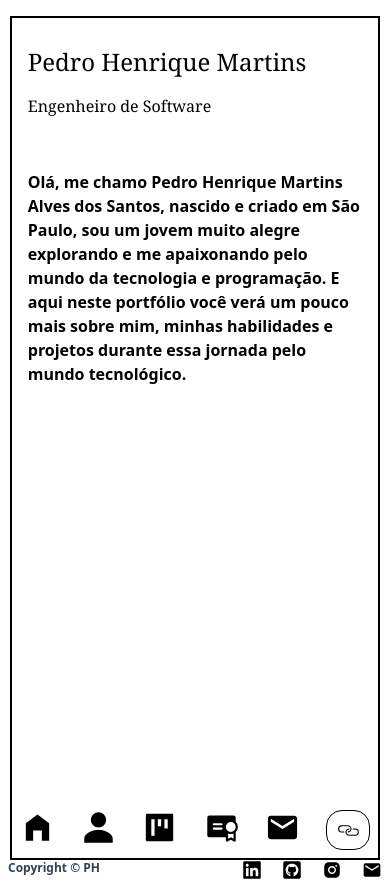
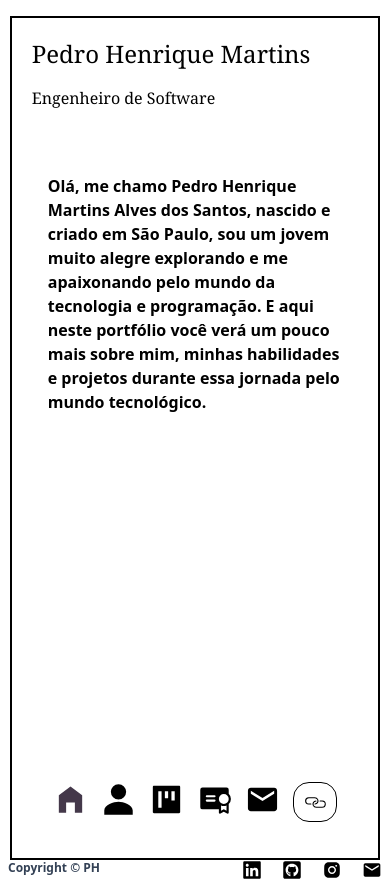
Before and after one commit to pedrohmartinsa/portfolioo, a React (Vite) app in the folder portfolio/: page / in a window 390 px wide. Built offline with nearby package versions, Linux system fonts and the light colour scheme.

Commit message:
arrumando o css mobile e desktop

```diff
--- a/portfolio/src/App.jsx
+++ b/portfolio/src/App.jsx
@@ -11,15 +11,15 @@ function App() {
 
   return (
     <>
-      <div className='text-primary bg-secondary'>
-          <div className="flex flex-col items-center justify-center pt-4 h-full">
-            <div className="flex flex-col justify-between border-primary border-2 w-[95vw] h-screen pt-3">
+      <div className='text-primary bg-secondary h-full'>
+          <div className="flex flex-col items-center justify-center pt-4">
+            <div className="flex flex-col justify-between border-primary border-2 w-[95vw] h-screen p-5">
               <Header/>
-              <div className="flex flex-col md:grid md:grid-cols-3 md:grid-rows-2 justify-between h-[85%]">
-                <div className="h-[90%] w-auto overflow-auto md:col-start-2 md:col-end-4">
+              <div className="flex flex-col justify-between gap-4 items-center md:grid md:grid-cols-[100px_auto_auto] md:grid-rows-2 h-[85%]">
+                <div className="h-[80%] w-[100%] overflow-auto md:col-start-2 md:col-end-4 md:row-start-1 md:row-end-3">
                   <Outlet/>
                 </div>
-                <div className="md:col-start-1 md:row-start-1">
+                <div className="mb-2 md:col-start-1 md:row-start-1">
                   <Nav/>
                 </div>
               </div>
--- a/portfolio/src/Components/Header.jsx
+++ b/portfolio/src/Components/Header.jsx
@@ -1,7 +1,7 @@
 export default function Header() {
     return(
         <>
-            <div className="flex flex-col gap-4 p-4">
+            <div className="flex flex-col gap-4">
                 <h1 className="text-2xl md:text-[50px] font-serif">Pedro Henrique Martins</h1>
                 <h2 className="text-x md:text-[30px] font-serif">Engenheiro de Software</h2>
             </div>
--- a/portfolio/src/Components/Nav.jsx
+++ b/portfolio/src/Components/Nav.jsx
@@ -11,7 +11,7 @@ export default function Nav() {
 
     return(
         <>
-            <div className="flex justify-between w-auto p-2 md:flex-col md:h-72 md:justify-between md:text-[18px] font-bold transition-all duration-300">
+            <div className="flex justify-between gap-12 w-auto p-2 md:flex-col md:h-72 md:justify-between md:text-[18px] font-bold transition-all duration-300">
 
                 <NavLink className='relative md:hover:text-slate-500' to='/'>
                     <span className="absolute opacity-0 md:opacity-100">Home</span>
--- a/portfolio/src/index.css
+++ b/portfolio/src/index.css
@@ -7,10 +7,6 @@
   padding: 0;
 }
 
-/* .active::before{
-  content: '• ';
+.active {
+  color: rgb(68, 56, 74);
 }
-
-.active::after {
-  content: ' •';
-} */
--- a/portfolio/src/pages/Contact.jsx
+++ b/portfolio/src/pages/Contact.jsx
@@ -37,7 +37,7 @@ export default function Contact() {
 
     return(
         <>
-        <div className="ml-2 flex flex-col items-center gap-3">
+        <div className="ml-2 flex flex-col items-center gap-3 h-screen">
 
                 <h3 className="text-lg font-bold">Caso queira me contatar, basta preencher os campos abaixo.</h3>
 
--- a/portfolio/src/pages/Home.jsx
+++ b/portfolio/src/pages/Home.jsx
@@ -1,7 +1,7 @@
 export default function Home() {
     return(
         <>
-            <div className="font-bold p-4">
+            <div className="font-bold p-4 h-screen">
                 <div>
                     <p>Olá, me chamo Pedro Henrique Martins Alves dos Santos, nascido e criado em São Paulo, sou um jovem muito alegre explorando e me apaixonando pelo mundo da tecnologia e programação. E aqui neste portfólio você verá um pouco mais sobre mim, minhas habilidades e projetos durante essa jornada pelo mundo tecnológico.</p>
                 </div>
--- a/portfolio/src/pages/Projects.jsx
+++ b/portfolio/src/pages/Projects.jsx
@@ -5,7 +5,7 @@ import { GoProjectRoadmap } from "react-icons/go";
 export default function Projects() {
     return(
         <>
-            <div className="flex flex-col items-center gap-6">
+            <div className="flex flex-col items-center gap-6 h-screen">
                 <div className="flex gap-3 items-center mr-3">
                     <GoProjectRoadmap size={30}/>
                     <h3 className="text-2xl font-bold self-center">Projetos</h3>
```
